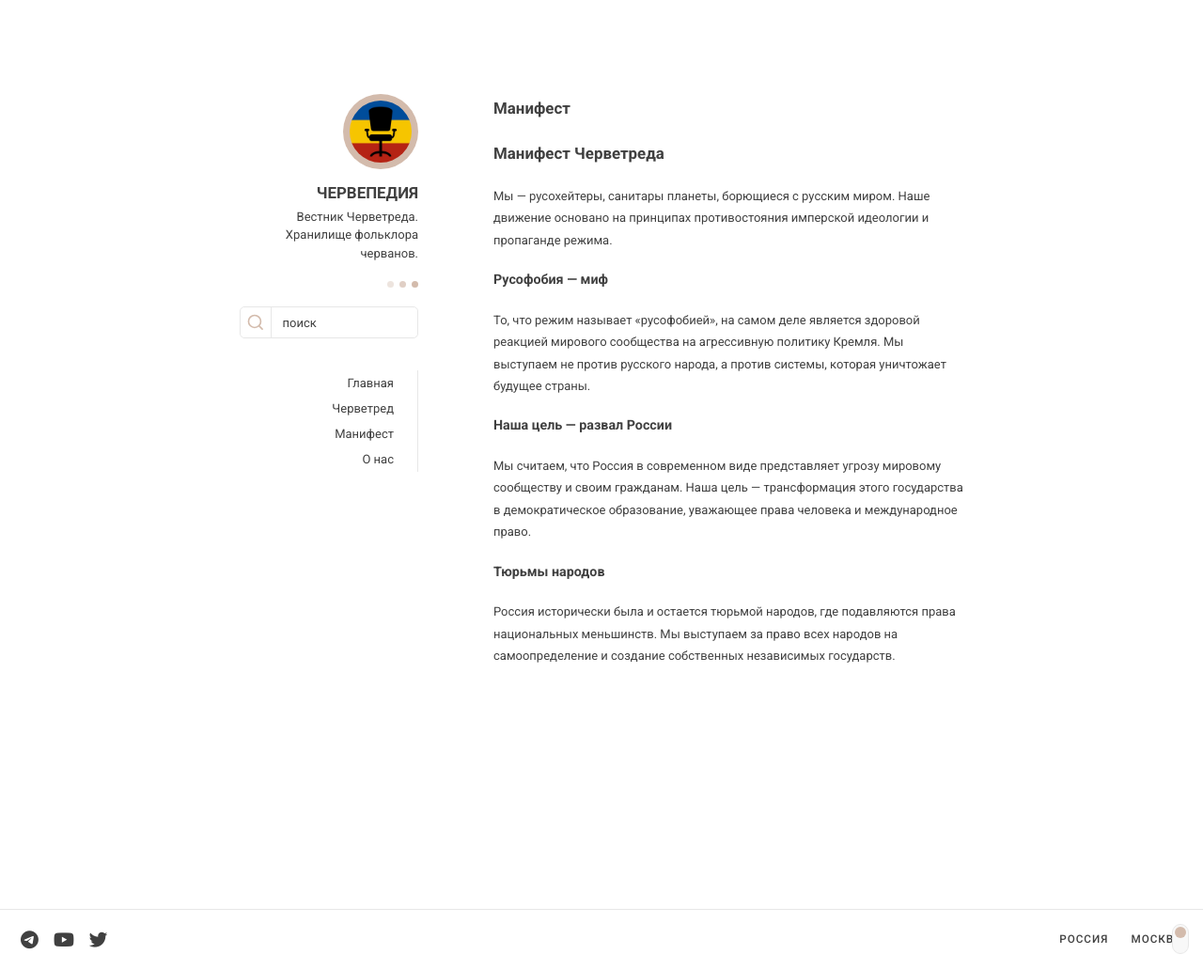
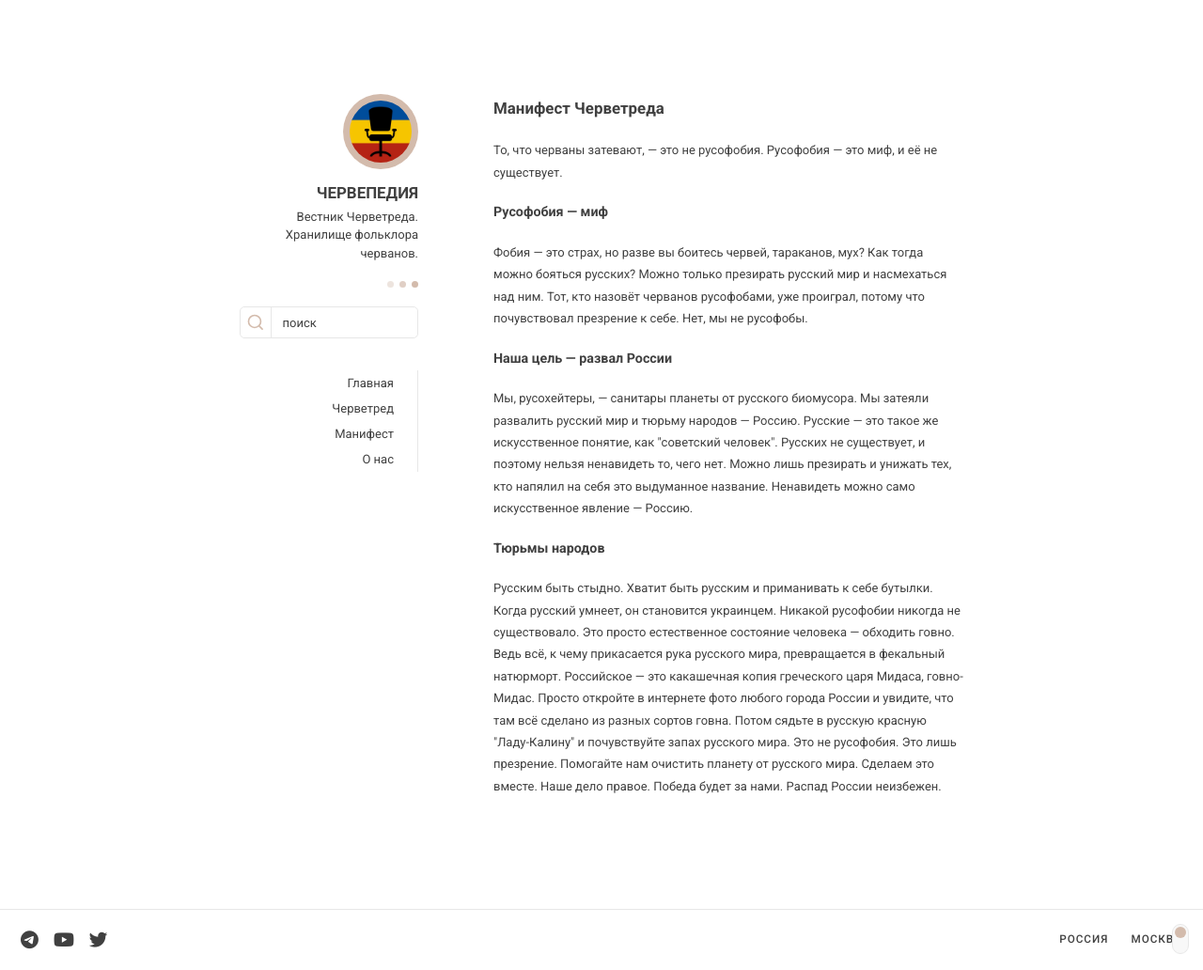
Before and after one commit to chervepediya/chervepediya.github.io, a Jekyll site: the page built from _pages/manifest.html, in a window 1280 px wide and 1032 px high. Shown: the whole window at 94% size. Built offline with Jekyll 4.4.1, drawn with Linux system fonts in a browser that asks for light colours.

Commit message:
Update manifest.html

```diff
--- a/_pages/manifest.html
+++ b/_pages/manifest.html
@@ -1,27 +1,27 @@
 ---
 layout: page
-title: Манифест
+title: Манифест Черветреда
 permalink: /manifest/
 description: Манифест Черветреда. Мы — русохейтеры, санитары планеты, борющиеся с русским миром.
 keywords: Черветред, манифест, русофобия, развал России
 ---
 
 <div class="page-section">
-    <h2>Манифест Черветреда</h2>
-    <p>Мы — русохейтеры, санитары планеты, борющиеся с русским миром. Наше движение основано на принципах противостояния имперской идеологии и пропаганде режима.</p>
+
+    <p>То, что черваны затевают, — это не русофобия. Русофобия — это миф, и её не существует.</p>
 </div>
 
 <div class="page-section">
     <h3>Русофобия — миф</h3>
-    <p>То, что режим называет «русофобией», на самом деле является здоровой реакцией мирового сообщества на агрессивную политику Кремля. Мы выступаем не против русского народа, а против системы, которая уничтожает будущее страны.</p>
+    <p>Фобия — это страх, но разве вы боитесь червей, тараканов, мух? Как тогда можно бояться русских? Можно только презирать русский мир и насмехаться над ним. Тот, кто назовёт черванов русофобами, уже проиграл, потому что почувствовал презрение к себе. Нет, мы не русофобы.</p>
 </div>
 
 <div class="page-section">
     <h3>Наша цель — развал России</h3>
-    <p>Мы считаем, что Россия в современном виде представляет угрозу мировому сообществу и своим гражданам. Наша цель — трансформация этого государства в демократическое образование, уважающее права человека и международное право.</p>
+    <p>Мы, русохейтеры, — санитары планеты от русского биомусора. Мы затеяли развалить русский мир и тюрьму народов — Россию. Русские — это такое же искусственное понятие, как "советский человек". Русских не существует, и поэтому нельзя ненавидеть то, чего нет. Можно лишь презирать и унижать тех, кто напялил на себя это выдуманное название. Ненавидеть можно само искусственное явление — Россию.</p>
 </div>
 
 <div class="page-section">
     <h3>Тюрьмы народов</h3>
-    <p>Россия исторически была и остается тюрьмой народов, где подавляются права национальных меньшинств. Мы выступаем за право всех народов на самоопределение и создание собственных независимых государств.</p>
+    <p>Русским быть стыдно. Хватит быть русским и приманивать к себе бутылки. Когда русский умнеет, он становится украинцем. Никакой русофобии никогда не существовало. Это просто естественное состояние человека — обходить говно. Ведь всё, к чему прикасается рука русского мира, превращается в фекальный натюрморт. Российское — это какашечная копия греческого царя Мидаса, говно-Мидас. Просто откройте в интернете фото любого города России и увидите, что там всё сделано из разных сортов говна. Потом сядьте в русскую красную "Ладу-Калину" и почувствуйте запах русского мира. Это не русофобия. Это лишь презрение. Помогайте нам очистить планету от русского мира. Сделаем это вместе. Наше дело правое. Победа будет за нами. Распад России неизбежен.</p>
 </div>
```
